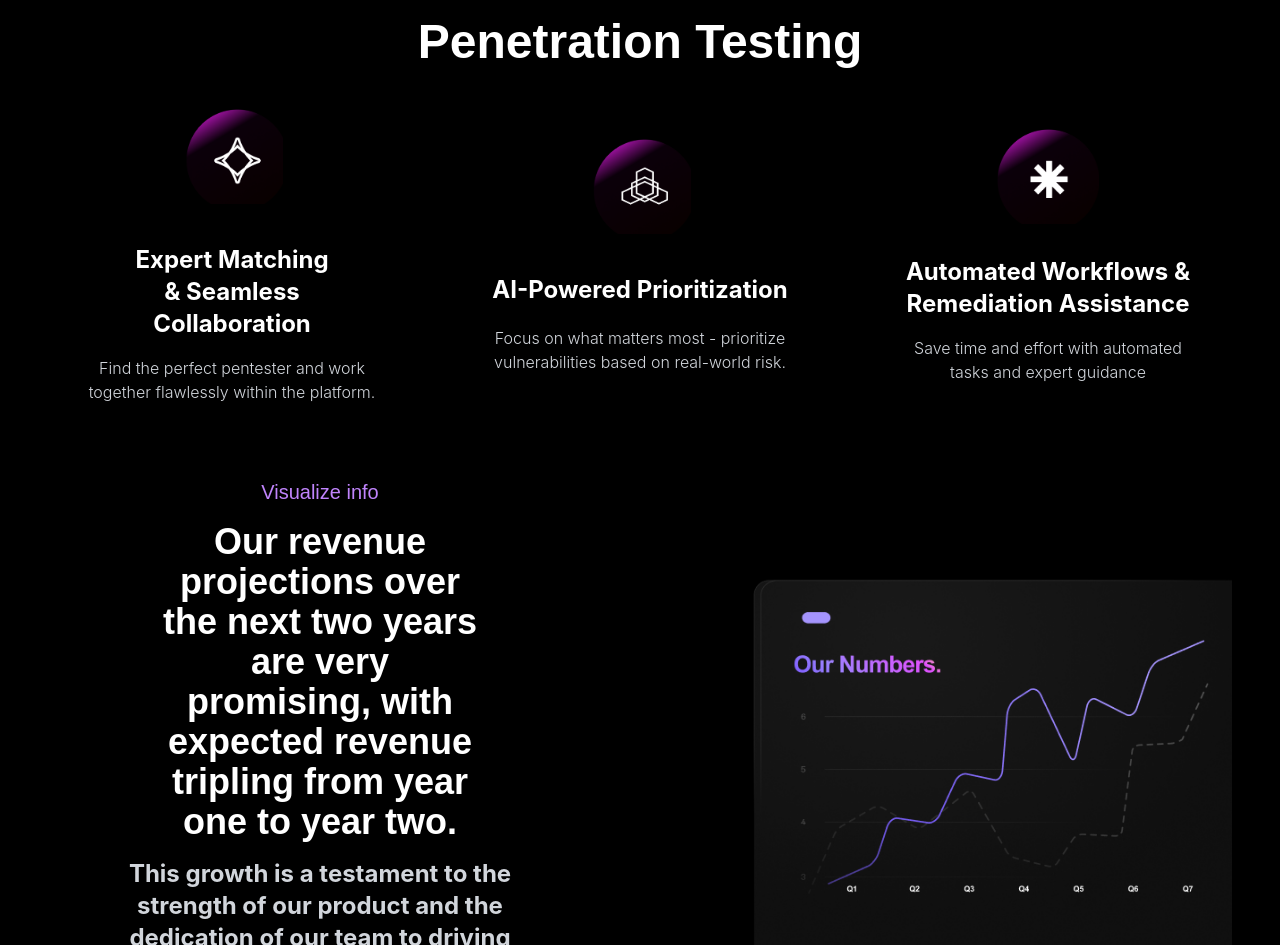
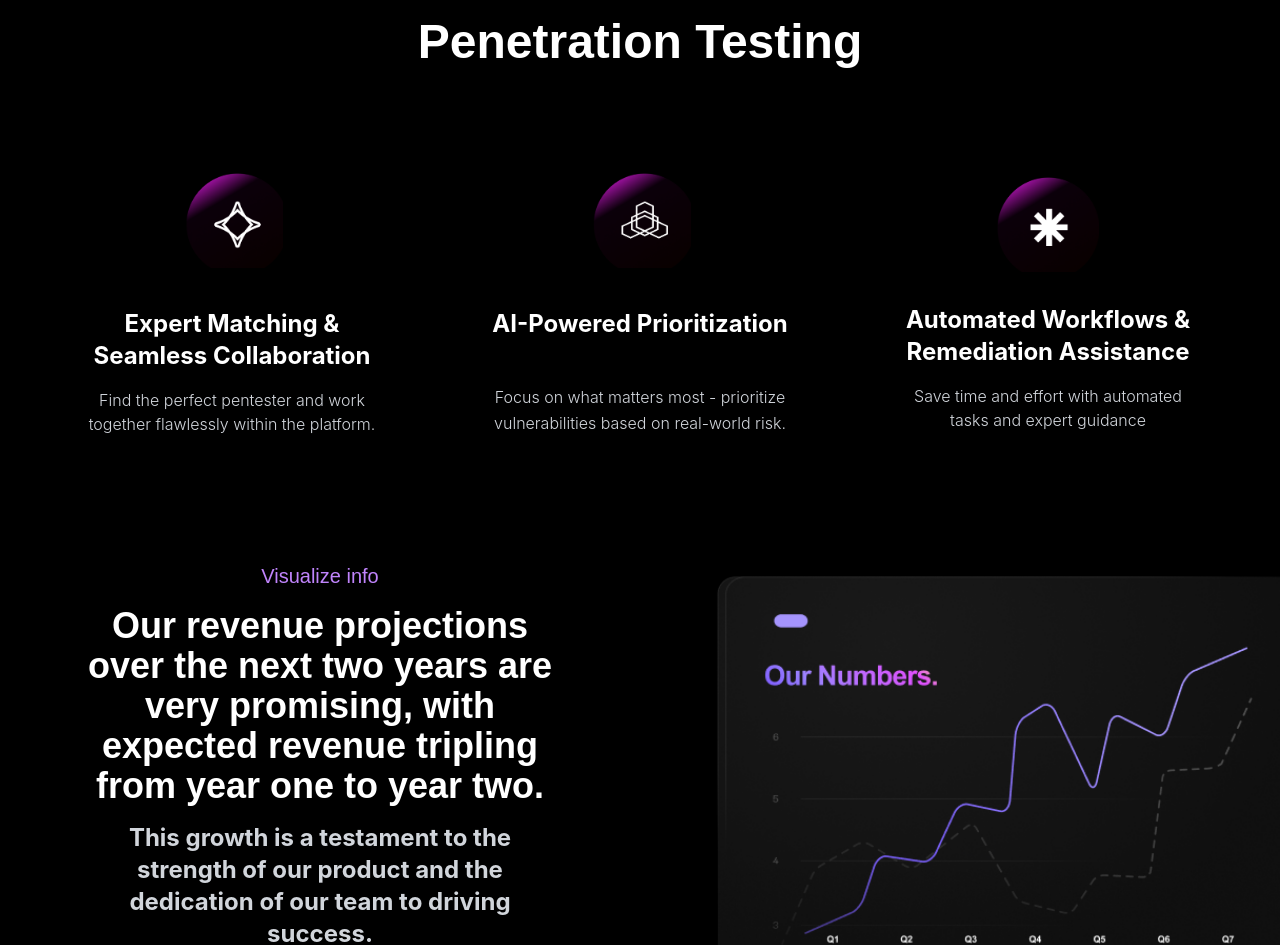
Before and after one commit to Abishek-ak7/Malcom_2, a React (Create React App) app: page / in a window 1280 px wide. Shown: the part 1867-2812 px from the top of the page. Built offline with nearby package versions, Linux system fonts and the light colour scheme.

Commit message:
added responsiveness

```diff
--- a/src/components/Revenues.jsx
+++ b/src/components/Revenues.jsx
@@ -3,15 +3,15 @@ import graph from '../assets/images/Container (2).png'
 
 export default function Revenues() {
   return (
-    <div className='lg:flex md:flex md:flex-col md:justify-center md:items-center lg:flex-row'>
+    <div className='lg:flex md:flex md:flex-col md:justify-center md:items-center lg:flex-row lg:mb-20'>
       <div className='lg:w-1/2 text-center flex flex-col justify-center items-center '>
         <p className='text-purple-400 font-arial lg:text-xl pb-4'>Visualize info</p>
-        <h1 className='text-white  font-arial font-bold  lg:text-4xl lg:w-1/2 pb-4 sm:w-1/2 text-2xl'>Our revenue projections over the next two years are very  promising, with expected revenue tripling from year one  to year two.
+        <h1 className='text-white  font-arial font-bold  lg:text-4xl lg:w-3/4 pb-4 sm:w-1/2 text-2xl '>Our revenue projections over the next two years are very  promising, with expected revenue tripling from year one  to year two.
         </h1>
         <p className='text-gray-300 font-bold lg:text-2xl pb-3 w-3/4'>This growth is a testament to the strength of our product and the dedication of our team to driving success.</p>
       </div>
       <div  className='lg:w-1/2'>
-        <img src={graph} className='lg:w-full lg:p-12' alt="graph" /></div>
+        <img src={graph} className='lg:w-full lg:h-full mr-7' alt="graph" /></div>
 
     </div>
   )
--- a/src/components/Services.jsx
+++ b/src/components/Services.jsx
@@ -18,18 +18,18 @@ export default function Services() {
           <h1 className='font-arial font-bold text-white md:text-5xl p-5 text-3xl'>Penetration Testing</h1>
         </div>
         <div className='flex flex-col justify-center items-center  sm:justify-center md:flex-row '>
-          <div className="flex flex-col items-center text-center lg:w-1/3 sm:w-3/4 pb-7">
-            <img src={image1} className="md:w-1/4 md:pb-5 w-1/3 "alt="image1" />
-            <h3 className='md:w-1/2 text-white font-bold  text-2xl mb-4 mt-5 w-full'>Expert Matching & Seamless Collaboration</h3>
+          <div className="flex flex-col items-center text-center lg:w-1/3 sm:w-3/4 pb-7 md:mt-20 lg:mt-16">
+            <img src={image1} className="md:w-1/4 md:pb-5 w-1/3  "alt="image1" />
+            <h3 className='md:w-3/4 text-white font-bold  text-2xl mb-4 mt-5 w-full'>Expert Matching & Seamless Collaboration</h3>
             <p className='font-light text-gray-300 md:w-3/4 sm:w-1/3'>Find the perfect pentester and work together flawlessly within the platform.</p>
           </div>
-          <div className="flex flex-col items-center text-center lg:w-1/3 sm:w-3/4 pb-7">
+          <div className="flex flex-col items-center text-center lg:w-1/3 sm:w-3/4 pb-7 md:mt-16">
               <img src={image2} className="md:w-1/4 mb-4 w-1/3" alt="AI-Powered Prioritization" />
-              <h3 className="text-white font-bold text-2xl  mt-6 sm:w-full">AI-Powered Prioritization</h3>
-              <p className="font-light text-gray-300 md:w-3/4 mt-5 sm:w-1/3">Focus on what matters most - prioritize vulnerabilities based on real-world risk.</p>
+              <h3 className="text-white font-bold text-2xl  mt-6 sm:w-full md:mb-6">AI-Powered Prioritization</h3>
+              <p className="font-light text-gray-300 md:w-3/4 mt-5 sm:w-1/3 md:leading-relaxed ">Focus on what matters most - prioritize vulnerabilities based on real-world risk.</p>
           </div>
 
-          <div className="flex flex-col items-center text-center lg:w-1/3 sm:w-3/4 pb-7">
+          <div className="flex flex-col items-center text-center lg:w-1/3 sm:w-3/4 pb-7 md:mt-10 lg:mt-16">
              <img src={image3} className="md:w-1/4 mb-4 w-1/3" alt="image3" />
                 <h3 className="text-white font-bold text-2xl mb-4 w-full  mt-4">Automated Workflows & Remediation Assistance</h3>
                 <p className="font-light text-gray-300 md:w-3/4 sm:w-1/3">Save time and effort with automated tasks and expert guidance</p>
```
